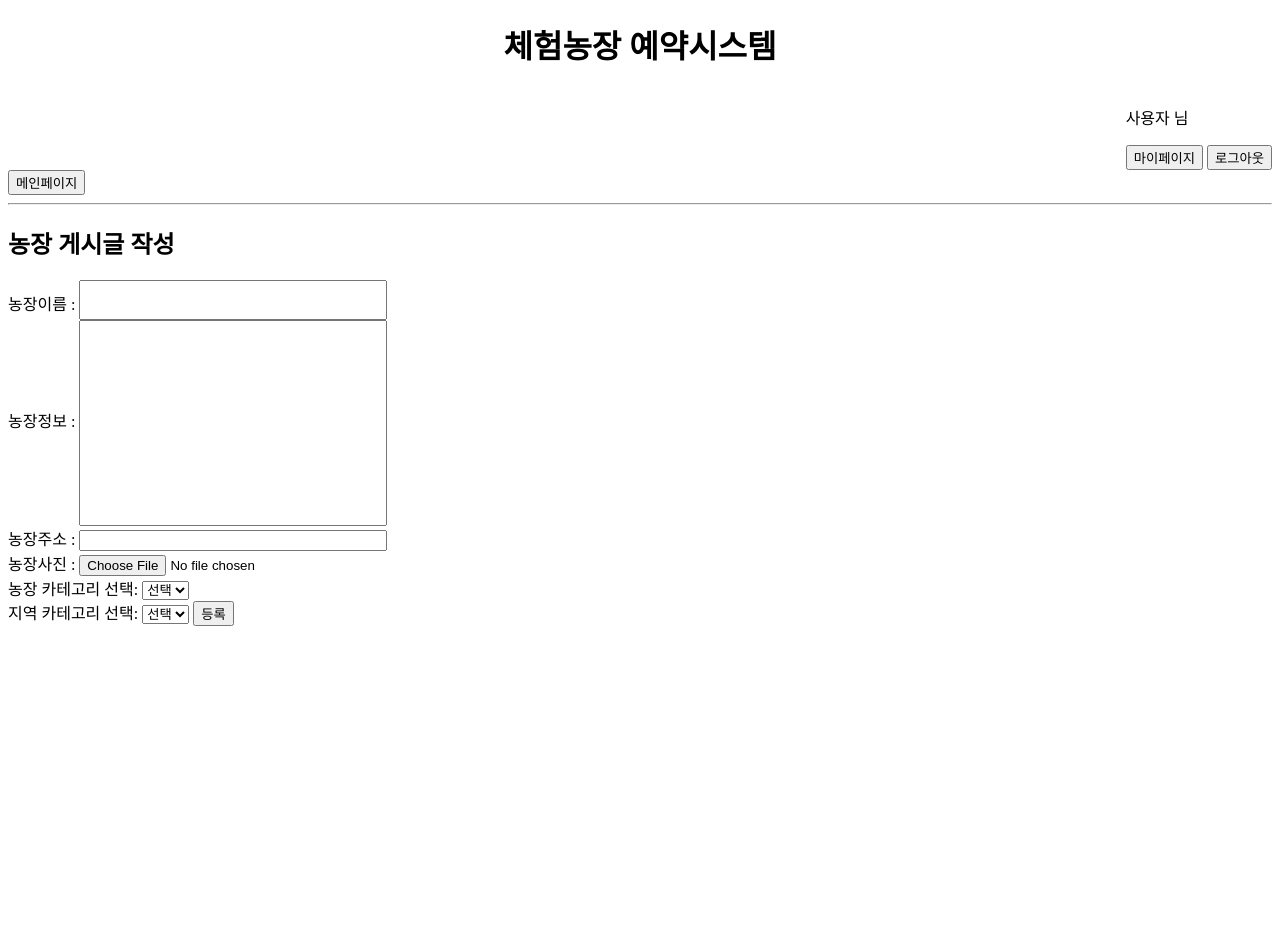
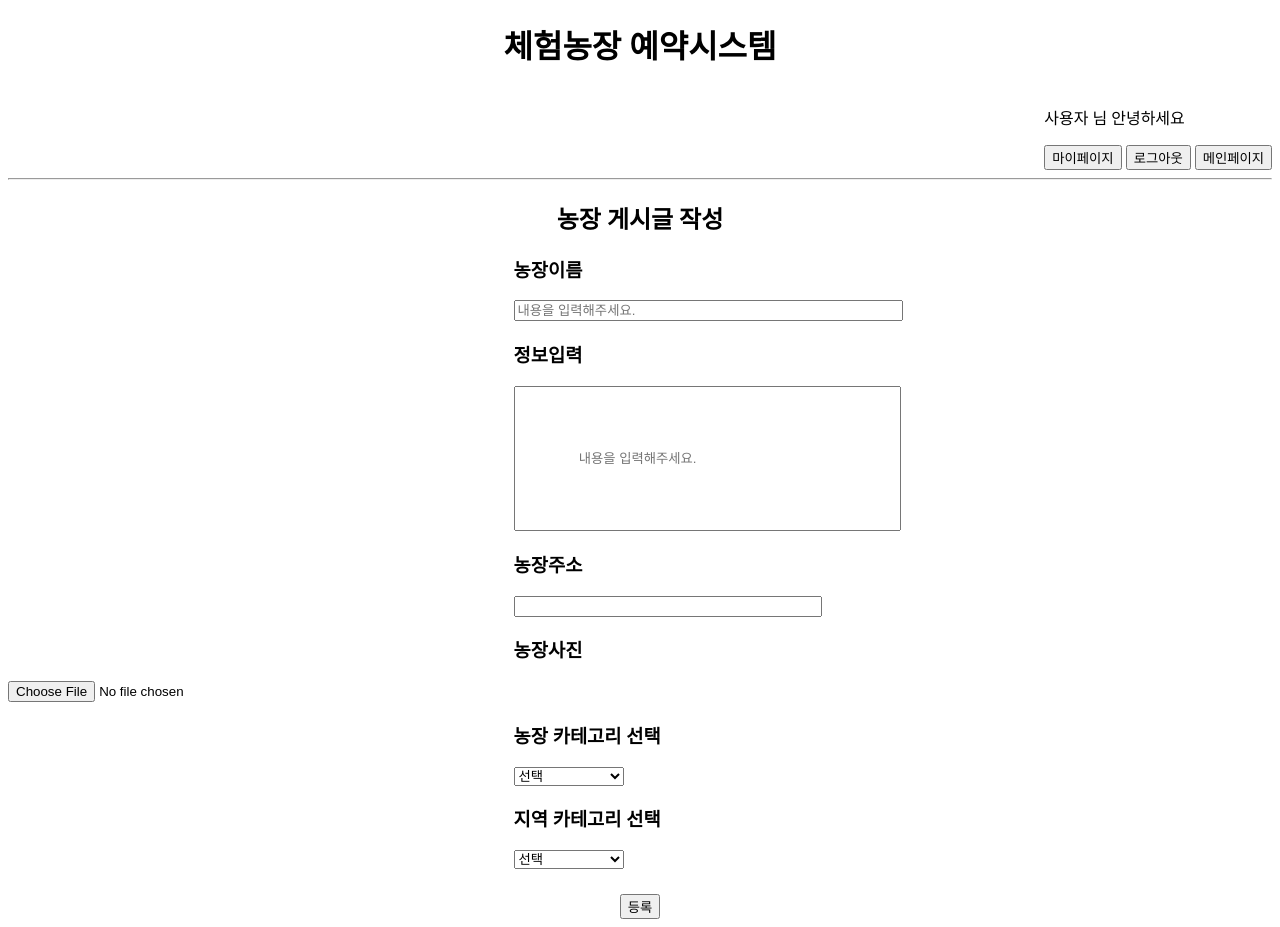
Before and after one commit to Hyejeong-Lim/FarmReservation, a Node server app: template views/write.ejs in a window 1280 px wide; the page is wider, and only the part inside the window is pictured. Before the commit the page ends 626 px from the top of that part, so only its background shows below. Run offline with Node 20, Linux system fonts and the light colour scheme; the template is opened without the code that fills it, so the values that code supplies are empty.

Commit message:
views/write.ejs 수정

```diff
--- a/views/write.ejs
+++ b/views/write.ejs
@@ -17,25 +17,35 @@
         <button onclick="location.href='/register'">회원가입</button>
       <% } else { %>
         <% if (FarmYN==1) { %>
-          <p>농장주 <%=name %>님</p>
+          <p>농장주 <%=name %>님 안녕하세요</p>
         <% } else { %>
-          <p>사용자 <%=name %>님</p>
+          <p>사용자 <%=name %>님 안녕하세요</p>
       <% } %>
       <button onclick="location.href='/mypage'">마이페이지</button>
       <button onclick="location.href='/logout'">로그아웃</button>
       <% } %>
+      <button onclick="location.href='../'">메인페이지</button>
     </div>
   </div>
-  <button onclick="location.href='../'">메인페이지</button>
   <hr>
-  <h2>농장 게시글 작성</h2>
+
+  <h2 style="text-align: center;">농장 게시글 작성</h2>
+
   <form action='/programWrite' method='post'>
-    농장이름 : <input type='text' name='FarmName' style="width:300px;font-size:30px;"><br>
-    농장정보 : <input type='text' name='FarmInfo' style="width:300px;height:200px;font-size:10px;"><br>
-    농장주소 : <input type='text' name='FarmAddress' style="width:300px;"><br>
-    농장사진 : <input type='file' name='PicturePath' style="width:300px;"><br>
-    농장 카테고리 선택:
-    <select name="category" required>
+    <h3 style="padding-left: 40%">농장이름</h3>
+    <input type='text' name='FarmName' style="padding-right: 10%;  margin-left: 40%; margin-right: 40%; text-align: left;" size="30" placeholder="내용을 입력해주세요."><br>
+
+    <h3 style="padding-left: 40%">정보입력</h3>
+    <input type='text' name='FarmInfo' style="padding: 5%; margin-left: 40%; margin-right: 40%;" size="30" placeholder="내용을 입력해주세요."><br>
+
+    <h3 style="padding-left: 40%">농장주소</h3>
+    <input type='text' name='FarmAddress' style="width:300px; margin-left: 40%; margin-right: 40%;"><br>
+
+    <h3 style="padding-left: 40%">농장사진</h3>
+    <input type='file' name='PicturePath' style="width:300px;"><br>
+
+    <h3 style="padding-left: 40%">농장 카테고리 선택</h3>
+    <select name="category" required style="padding-right: 5%; margin-left: 40%; margin-right: 40%;">
       <option value="" selected>선택</option>
       <% for(i=0; i < FarmCategoryName.length; i++) { %>
         <option value="<%=i%>">
@@ -43,8 +53,9 @@
         </option>
         <% } %>
     </select><br>
-    지역 카테고리 선택:
-    <select name="local" required>
+
+    <h3 style="padding-left: 40%">지역 카테고리 선택</h3>
+    <select name="local" required style="padding-right: 5%; margin-left: 40%; margin-right: 40%;">
       <option value="" selected>선택</option>
       <% for(i=0; i < LocalName.length; i++) { %>
         <option value="<%=i%>">
@@ -52,7 +63,9 @@
         </option>
         <% } %>
     </select>
-    <button type='submit'>등록</button>
+    <div style="display: flex; justify-content: center; margin-top: 2%;">
+      <button type='submit' onclick="location.href='/farmInfo'">등록</button>
+    </div>
   </form>
 </body>
 
```
Also changed, not shown: views/farmInfo__.ejs (added, +46 -0 lines).
